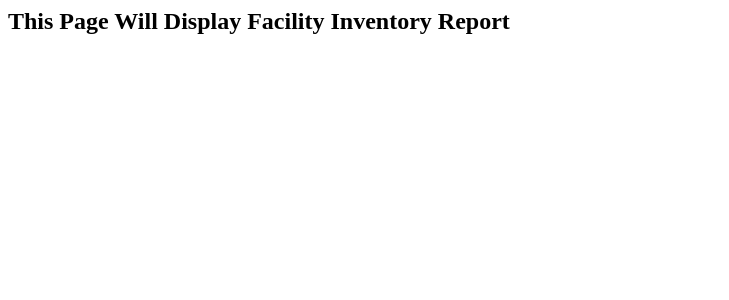
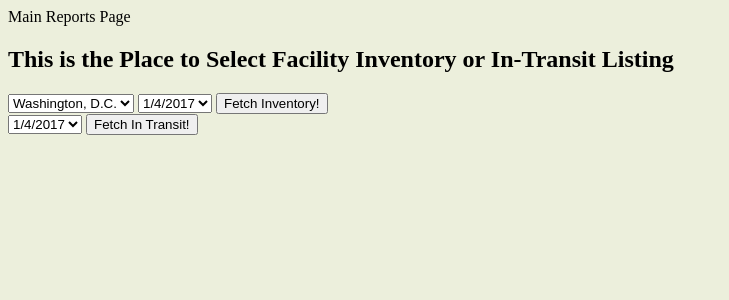
Before and after one commit to kyporter/OSNAP, a Flask app: page /facility_report in a window 1280 px wide. Shown: the top 300 px of the page, without its empty margins (0-729 px from the left). Run offline with Flask 2, Linux system fonts and the light colour scheme; some libraries are stand-ins or nearby versions.

Commit message:
added facility inventory query to app.py, fetching date and facility to report_main, bgcolor changed for logout

```diff
--- a/src/app.py
+++ b/src/app.py
@@ -25,9 +25,18 @@ def report():
         session['name'] = username
         return render_template('report_main.html')
 
-@app.route('/facility_report')
+@app.route('/facility_report', methods=['POST', 'GET'])
 def facility():
-    return render_template('facility_report.html')
+    if request.method == 'POST':
+        datecheck = request.form["date"]
+        facname = request.form["facility_name"]
+        cur.execute('''SELECT a.asset_tag, a.description, aa.arrive_dt, aa.depart_dt
+FROM asset_at aa JOIN facilities f ON aa.facility_fk = f.facility_pk JOIN assets a ON
+a.asset_pk = aa.asset_fk WHERE f.common_name = (%s) AND (((%s) BETWEEN aa.arrive_dt AND aa.depart_dt)
+OR (((%s) >= aa.arrive_dt) AND (aa.depart_dt IS NULL)));''', (facname, datecheck, datecheck))
+        return render_template('facility_report.html')
+    else:
+        return render_template('report_main.html')
 
 @app.route('/transit_report', methods=['POST', 'GET'])
 def transit():
--- a/src/templates/logout.html
+++ b/src/templates/logout.html
@@ -1,4 +1,4 @@
 <html>
-	<body><h1>Goodbye! Your session has now ended {{username}}</h1>
+	<body BGCOLOR="#ecefdc"><h1>Goodbye! Your session has now ended {{username}}</h1>
 	</body>
 </html>
--- a/src/templates/report_main.html
+++ b/src/templates/report_main.html
@@ -7,11 +7,18 @@
 Listing</h2>
 
 	<form name="Facility_Choice" action="/facility_report" method="POST">
-		<select name="Facility_Choice">
-			<option value="DC">Washington, D.C.</option>
-			<option value="LA">Los Alamos, NM</option>
+		<select name="facility_name">
+			<option value="Washington, D.C.">Washington, D.C.</option>
+			<option value-"MB 005">MB 005</option>
+			<option value="Los Alamos, NM">Los Alamos, NM</option>
 		</select>
-		<button type="submit">Fetch Inventory!</button>
+
+		<select name="date">
+			<option value="1/4/2017">1/4/2017</option>
+			<option value="1/6/2017">1/6/2017</option>
+		</select>
+
+		<input type="submit" value = "Fetch Inventory!"/>
 	</form>
 
 	<form action="/transit_report" method="POST">
```
